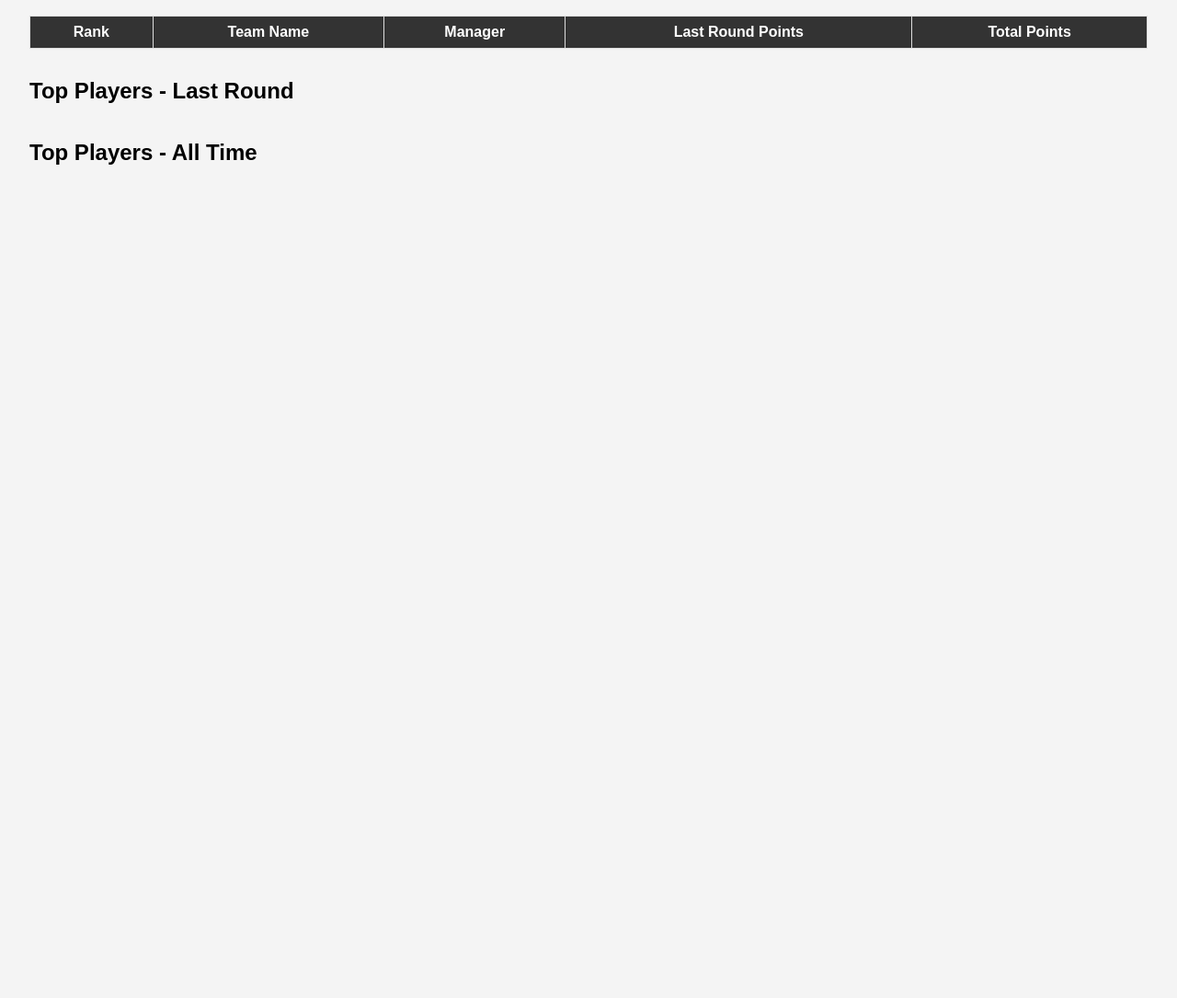
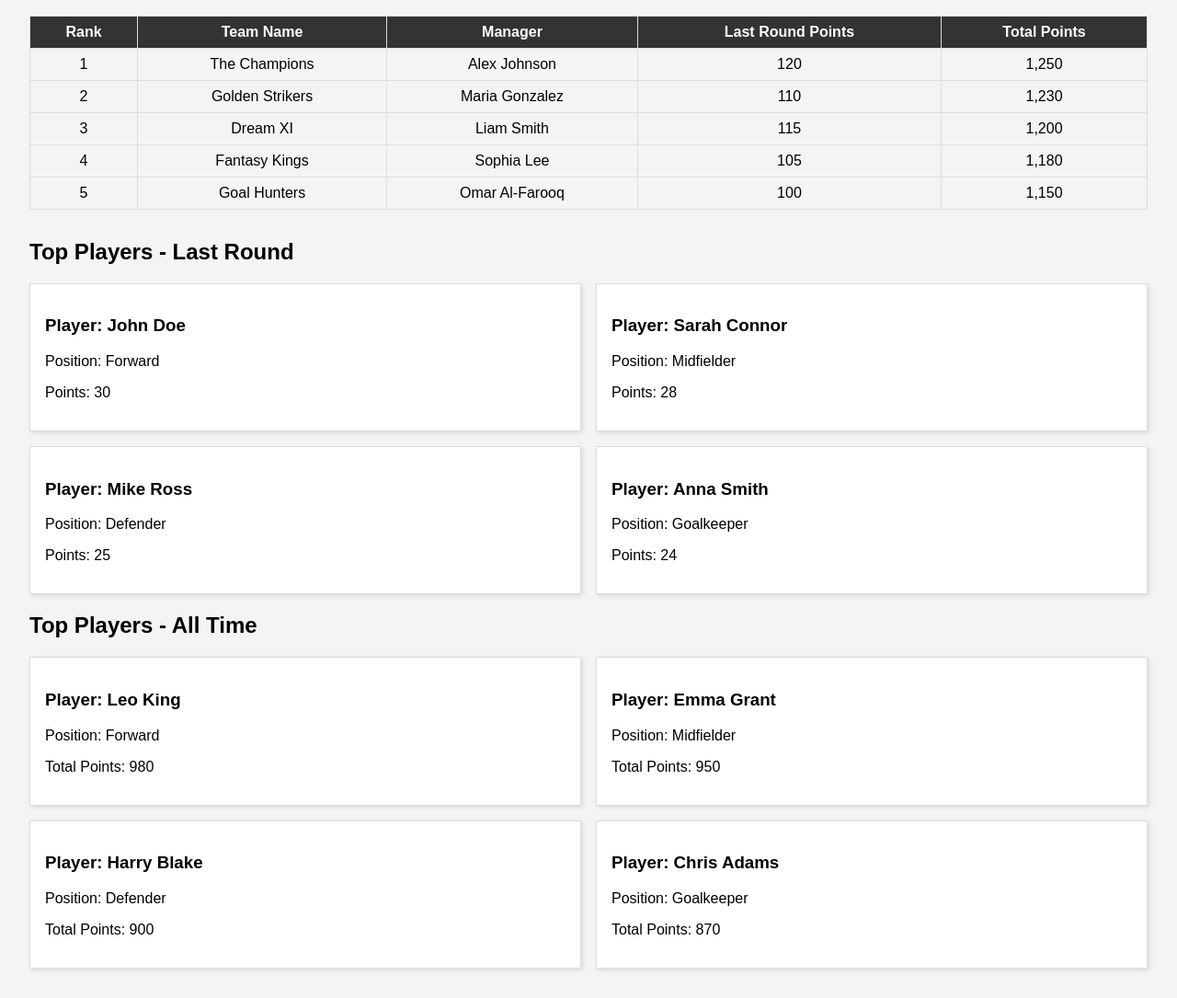
Before and after one commit to DaweryElAsfar/DaweryElAsfar.github.io, a plain HTML site: page index.html in a window 1280 px wide. Shown: the part 183-1268 px from the top of the page at 92% size. Before the commit the page ends 800 px from the top, so only its background shows below. Drawn offline with Linux system fonts and the light colour scheme.

Commit message:
index.html

```diff
--- a/index.html
+++ b/index.html
@@ -2,7 +2,7 @@
 <html lang="en">
 <head>
     <meta charset="UTF-8">
-    <meta http-equiv="X-UA-Compatible" content="IE=edge">
+    <meta http-equiv="X-UA-Compatible="IE=edge">
     <meta name="viewport" content="width=device-width, initial-scale=1.0">
     <title>Fantasy League Dashboard</title>
     <link rel="stylesheet" href="styles.css">
@@ -27,22 +27,94 @@
                     </tr>
                 </thead>
                 <tbody>
-                    <!-- Dynamic rows go here -->
+                    <tr>
+                        <td>1</td>
+                        <td>The Champions</td>
+                        <td>Alex Johnson</td>
+                        <td>120</td>
+                        <td>1,250</td>
+                    </tr>
+                    <tr>
+                        <td>2</td>
+                        <td>Golden Strikers</td>
+                        <td>Maria Gonzalez</td>
+                        <td>110</td>
+                        <td>1,230</td>
+                    </tr>
+                    <tr>
+                        <td>3</td>
+                        <td>Dream XI</td>
+                        <td>Liam Smith</td>
+                        <td>115</td>
+                        <td>1,200</td>
+                    </tr>
+                    <tr>
+                        <td>4</td>
+                        <td>Fantasy Kings</td>
+                        <td>Sophia Lee</td>
+                        <td>105</td>
+                        <td>1,180</td>
+                    </tr>
+                    <tr>
+                        <td>5</td>
+                        <td>Goal Hunters</td>
+                        <td>Omar Al-Farooq</td>
+                        <td>100</td>
+                        <td>1,150</td>
+                    </tr>
                 </tbody>
             </table>
         </section>
         <section id="top-players">
             <h2>Top Players - Last Round</h2>
             <div class="player-card-container">
-                <!-- Player cards dynamically generated -->
+                <div class="player-card">
+                    <h3>Player: John Doe</h3>
+                    <p>Position: Forward</p>
+                    <p>Points: 30</p>
+                </div>
+                <div class="player-card">
+                    <h3>Player: Sarah Connor</h3>
+                    <p>Position: Midfielder</p>
+                    <p>Points: 28</p>
+                </div>
+                <div class="player-card">
+                    <h3>Player: Mike Ross</h3>
+                    <p>Position: Defender</p>
+                    <p>Points: 25</p>
+                </div>
+                <div class="player-card">
+                    <h3>Player: Anna Smith</h3>
+                    <p>Position: Goalkeeper</p>
+                    <p>Points: 24</p>
+                </div>
             </div>
         </section>
         <section id="all-time-best-players">
             <h2>Top Players - All Time</h2>
             <div class="player-card-container">
-                <!-- Player cards dynamically generated -->
+                <div class="player-card">
+                    <h3>Player: Leo King</h3>
+                    <p>Position: Forward</p>
+                    <p>Total Points: 980</p>
+                </div>
+                <div class="player-card">
+                    <h3>Player: Emma Grant</h3>
+                    <p>Position: Midfielder</p>
+                    <p>Total Points: 950</p>
+                </div>
+                <div class="player-card">
+                    <h3>Player: Harry Blake</h3>
+                    <p>Position: Defender</p>
+                    <p>Total Points: 900</p>
+                </div>
+                <div class="player-card">
+                    <h3>Player: Chris Adams</h3>
+                    <p>Position: Goalkeeper</p>
+                    <p>Total Points: 870</p>
+                </div>
             </div>
-        </section>
+         </section>
     </main>
 </body>
 </html>
```
